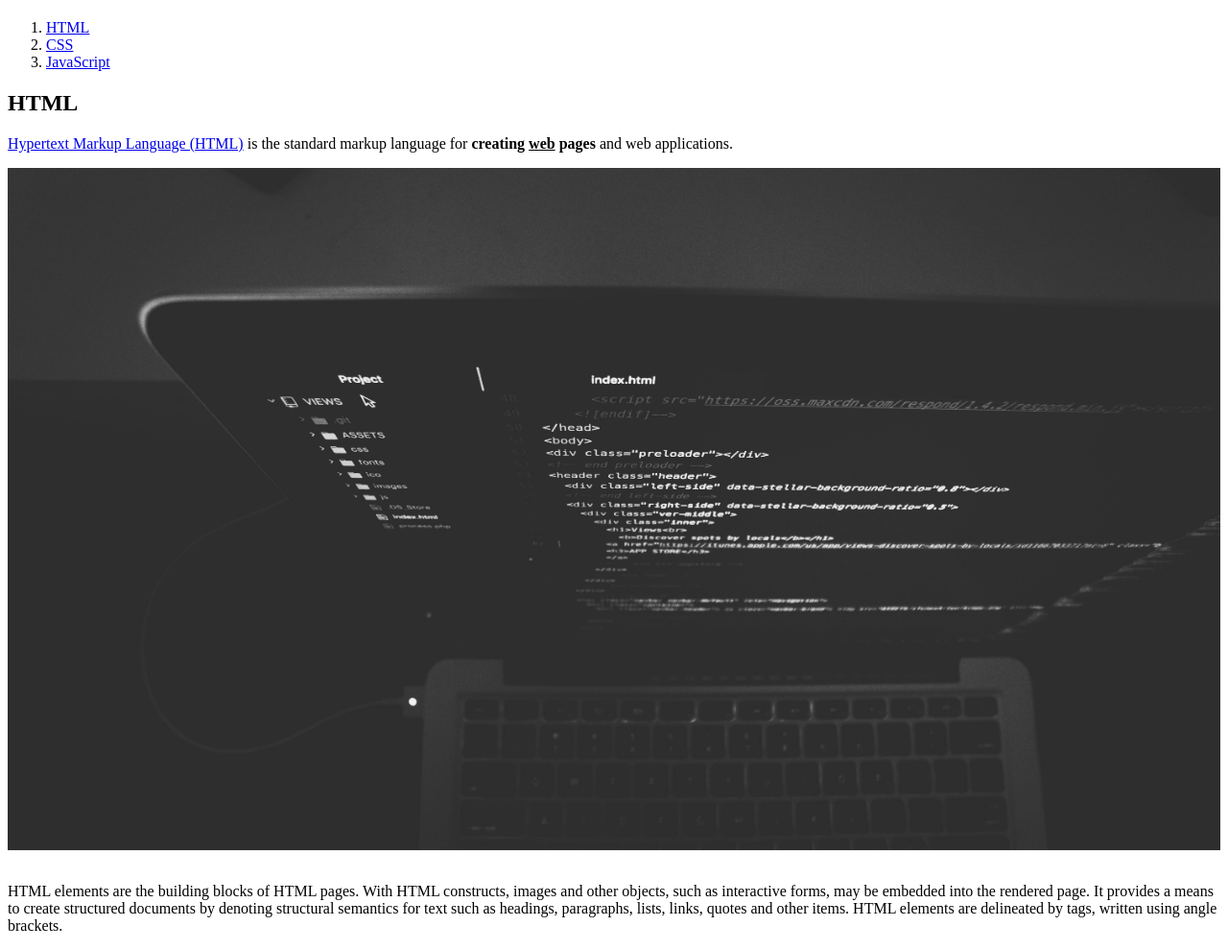
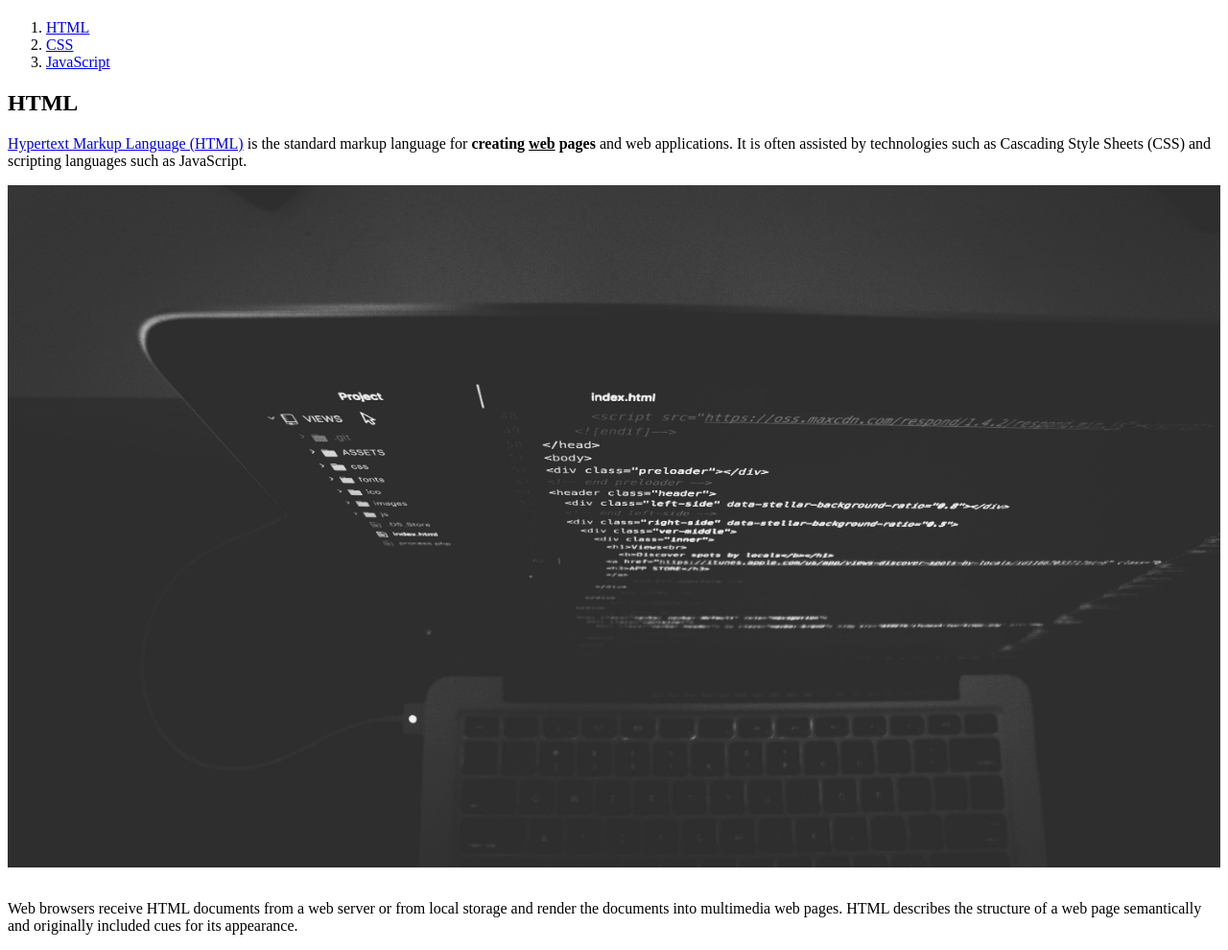
Before and after one commit to jydu419/my-first-web, a plain HTML site: page 1.html in a window 1280 px wide. Shown: the part 60-1050 px from the top of the page at 96% size. Drawn offline with Linux system fonts and the light colour scheme.

Commit message:
웹사이트 수정 1

```diff
--- a/1.html
+++ b/1.html
@@ -15,11 +15,9 @@
 
 <h2>HTML</h2>
 <p><a href="https://www.w3.org/TR/2011/WD-html5-20110405/" target="blank" title="HTML Specification">Hypertext Markup Language (HTML)</a> is the standard markup language for <strong>creating <u>web</u> pages</strong> and web
-applications.</p>
+applications. It is often assisted by technologies such as Cascading Style Sheets (CSS) and scripting languages such as JavaScript.</p>
 <img width="100%" src="coding.jpg">
-<p style="margin-top:30px;">HTML elements are the building blocks of HTML pages. With HTML constructs, images and other objects, such as interactive
-forms, may be embedded into the rendered page. It provides a means to create structured documents by denoting structural
-semantics for text such as headings, paragraphs, lists, links, quotes and other items. HTML elements are delineated by
-tags, written using angle brackets.</p>
+<p style="margin-top:30px;">Web browsers receive HTML documents from a web server or from local storage and render the documents into multimedia web pages. HTML describes the structure of a web page semantically and originally included cues for its appearance.
+</p>
 </body>
 </html>
```
Also changed, not shown: 2.html (+1 -1 lines), index.html (+1 -3 lines).
